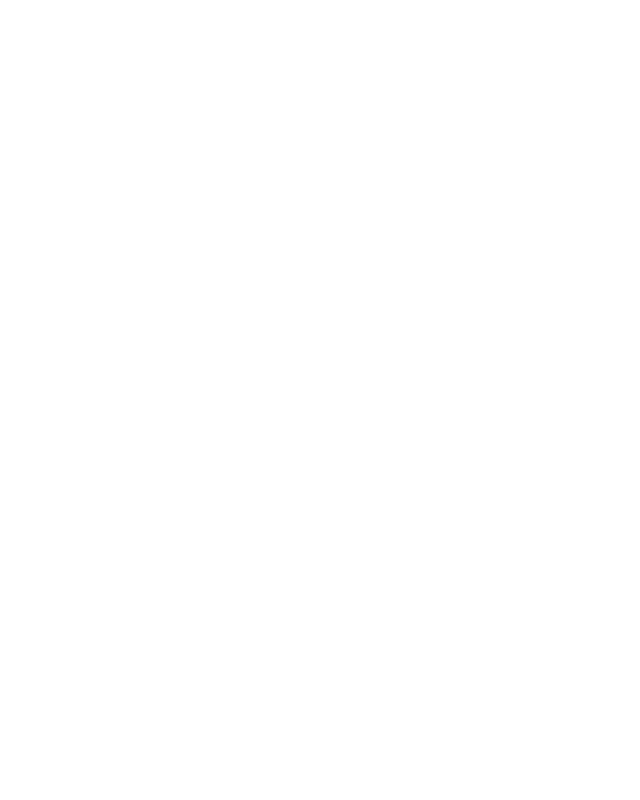
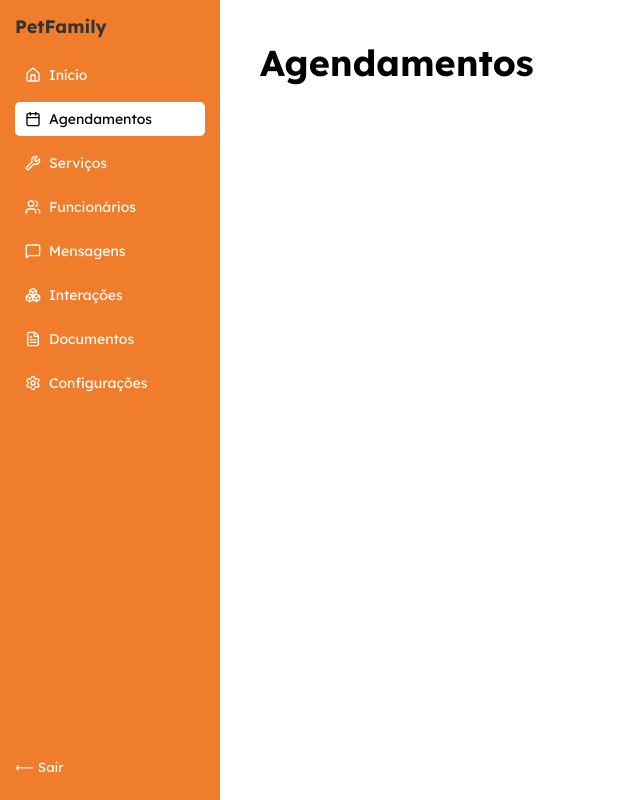
Before and after one commit to Projeto-Pet-Family/pet_family_front, a React (Create React App) app: page /agendamento in a window 1280 px wide. Before the commit this address had no page. Shown: the whole page, without its empty margins (0-640 px from the left). Built offline with nearby package versions, Linux system fonts and the light colour scheme.

Commit message:
criando tela de agendamento
primeira parte da criação da tela de agendamentos

```diff
--- a/src/App.js
+++ b/src/App.js
@@ -3,6 +3,7 @@
 import RegistrationForm from "./pages/hospedagens/register/register"
 import LoginScreen from "./pages/hospedagens/login/login"
 import HomePage from "./pages/hospedagens/home-page/home-page"
+import Agendamento from "./pages/hospedagens/agendamento/agendamento"
 import { BrowserRouter as Router,Routes,Route } from 'react-router-dom'
 import './App.css'
 
@@ -17,9 +18,10 @@
             <Route path='/register' element={<RegistrationForm/>}/>
             <Route path='/login' element={<LoginScreen/>}/>
             <Route path='/home' element={<HomePage/>}/>
+            <Route path='/agendamento' element={<Agendamento/>}/>
 
           </Routes>
         </Router>
       </div>
   )
-}
+};
--- /dev/null
+++ b/src/pages/hospedagens/agendamento/agendamento.css
@@ -0,0 +1,74 @@
+
+.container {
+  display: flex;
+  width: 100vw;
+  height: 100vh;
+  background: #1f1f1f;
+}
+
+
+.sidebar {
+  background: #ef7d2c;
+  width: 220px;
+  display: flex;
+  flex-direction: column;
+  padding: 15px;
+  color: white;
+}
+
+
+.logo {
+  font-size: 18px;
+  margin-bottom: 20px;
+}
+
+
+.menu {
+  display: flex;
+  flex-direction: column;
+  gap: 10px;
+  flex: 1;
+}
+
+.menu-item {
+  display: flex;
+  align-items: center;
+  gap: 8px;
+  cursor: pointer;
+  padding: 8px 10px;
+  border-radius: 5px;
+  font-size: 14px;
+}
+
+.menu-item:hover {
+  background: rgba(255, 255, 255, 0.2);
+}
+
+
+.menu-item.active {
+  background: #ffffff;
+  color: #000;
+}
+
+.logout {
+  margin-top: auto;
+  background: transparent;
+  border: none;
+  color: white;
+  cursor: pointer;
+  padding: 10px 0;
+  text-align: left;
+}
+
+
+.content {
+  flex: 1;
+  background: #ffffff;
+  padding: 40px;
+  overflow-y: auto;
+}
+
+.content h1 {
+  font-size: 36px;
+  margin-bottom: 10px;
+}
--- /dev/null
+++ b/src/pages/hospedagens/agendamento/agendamento.jsx
@@ -0,0 +1,35 @@
+import React from "react";
+import "./agendamento.css";
+import {
+  Home, Calendar, Wrench, Users, MessageSquare,
+  FileText, Settings, Boxes
+} from "lucide-react";
+
+const Agendamento = () => {
+  return (
+    <div className="container">
+      <aside className="sidebar">
+        <h2 className="logo">PetFamily </h2>
+
+        <nav className="menu">
+          <a className="menu-item"><Home size={16}/> Início</a>
+          <a className="menu-item active"><Calendar size={16}/> Agendamentos</a>
+          <a className="menu-item"><Wrench size={16}/> Serviços</a>
+          <a className="menu-item"><Users size={16}/> Funcionários</a>
+          <a className="menu-item"><MessageSquare size={16}/> Mensagens</a>
+          <a className="menu-item"><Boxes size={16}/> Interações</a>
+          <a className="menu-item"><FileText size={16}/> Documentos</a>
+          <a className="menu-item"><Settings size={16}/> Configurações</a>
+        </nav>
+
+        <button className="logout">⟵ Sair</button>
+      </aside>
+
+      <main className="content">
+        <h1>Agendamentos</h1>
+      </main>
+    </div>
+  );
+};
+
+export default Agendamento;
```
